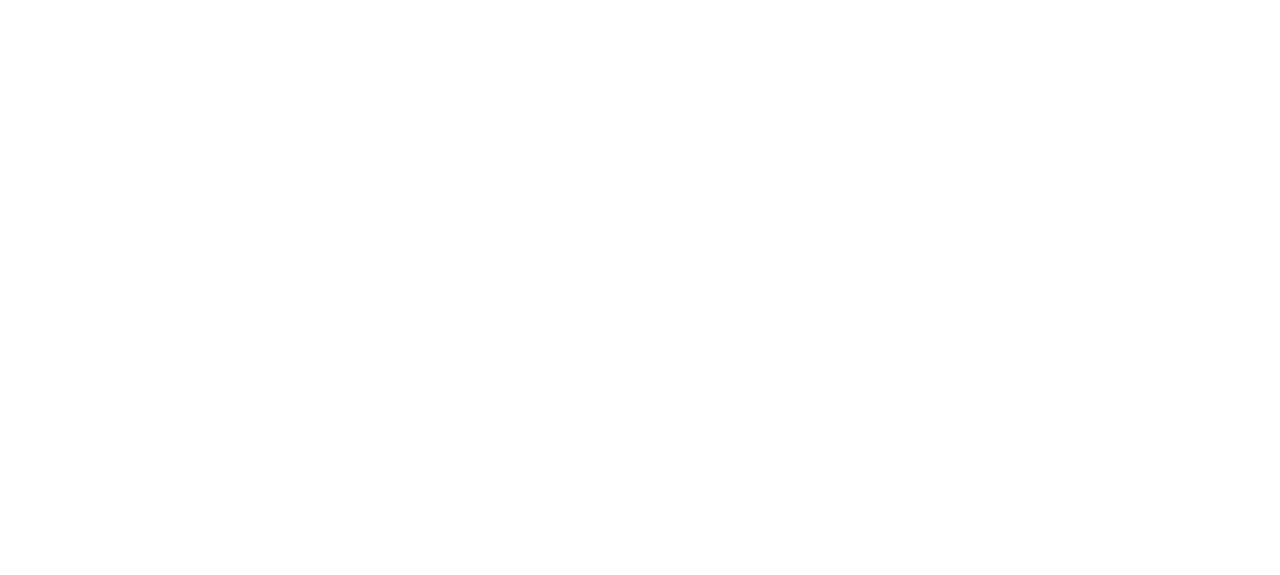
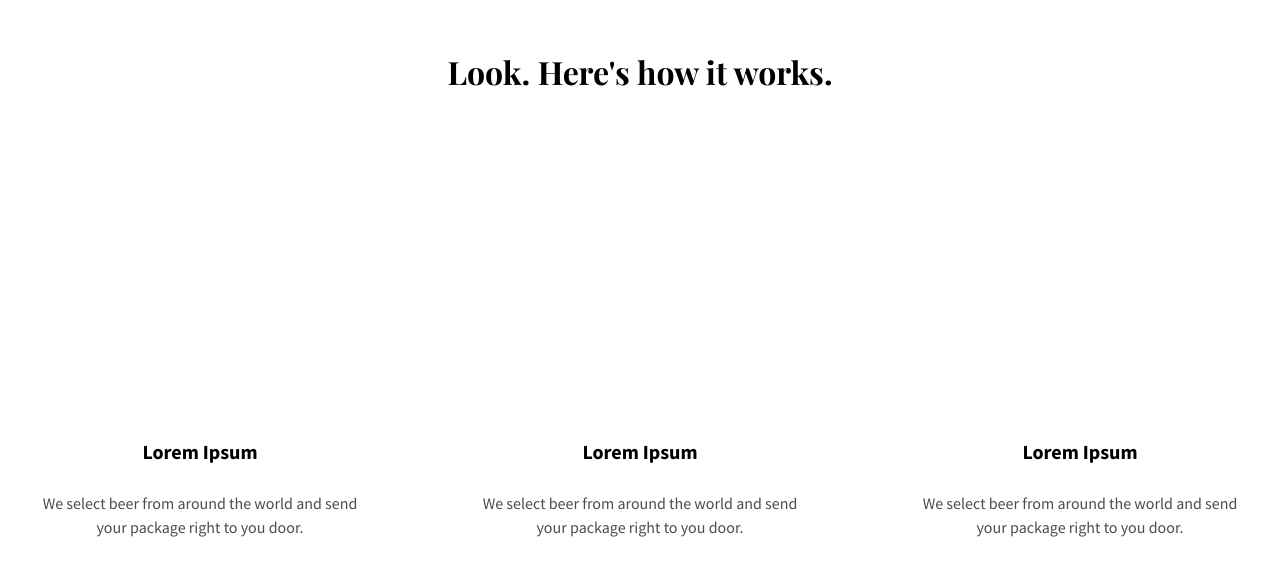
Before and after one commit to briandu/SipBeer, a React (Create React App) app: page / in a window 1280 px wide. Shown: the part 898-1473 px from the top of the page. Before the commit the page ends 849 px from the top, so only its background shows below. Built offline with nearby package versions, Linux system fonts and the light colour scheme; the HTML template or start-up script is replaced by a standard one.

Commit message:
Create and add How It Works sections

```diff
--- a/src/App.js
+++ b/src/App.js
@@ -4,6 +4,7 @@ import styled from 'styled-components';
 import { color } from './components/variables';
 import NavHeader from './components/NavHeader';
 import Hero from './components/Hero';
+import HowItWorks from './components/HowItWorks';
 
 const App = styled.div`
   font-size: 16px;
@@ -51,6 +52,7 @@ export default () => (
     <NavHeader />
     <Main>
       <Hero />
+      <HowItWorks />
     </Main>
   </App>
 );
--- /dev/null
+++ b/src/components/HowItWorks.js
@@ -0,0 +1,35 @@
+import React from 'react';
+import styled from 'styled-components';
+
+import Step from './Step';
+
+const HowItWorks = styled.section`
+  display: flex;
+  flex-direction: column;
+  align-items: center;
+  margin: 5em 0;
+  text-align: center;
+`;
+
+const Title = styled.h2`
+  margin-bottom: 10em;
+`;
+
+const Steps = styled.div`
+  display: flex;
+  align-items: center;
+  justify-content: space-between;
+  width: 100%;
+`;
+
+export default () => (
+  <HowItWorks>
+    <Title>Look. Here's how it works.</Title>
+
+    <Steps>
+      <Step />
+      <Step />
+      <Step />
+    </Steps>
+  </HowItWorks>
+);
--- /dev/null
+++ b/src/components/Step.js
@@ -0,0 +1,24 @@
+import React from 'react';
+import styled from 'styled-components';
+
+const Title = styled.h4`
+`;
+
+const Description = styled.p`
+  margin-top: 1.5em;
+`;
+
+const Step = styled.div`
+  max-width: 20em;
+
+  ${Title} {
+    font-family: 'Source Sans Pro', Helvetica, sans-serif;
+  }
+`;
+
+export default () => (
+  <Step>
+    <Title>Lorem Ipsum</Title>
+    <Description>We select beer from around the world and send your package right to you door.</Description>
+  </Step>
+);
```
